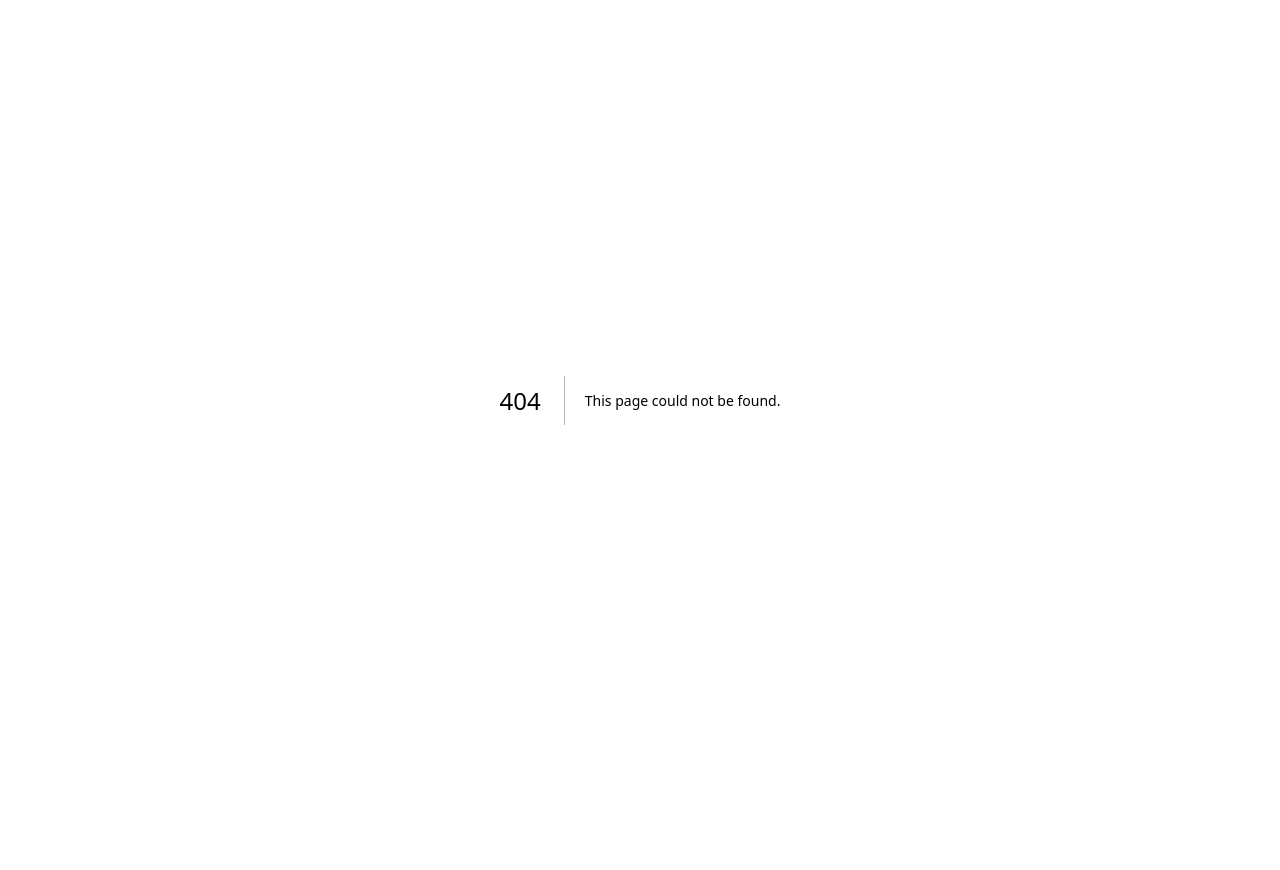
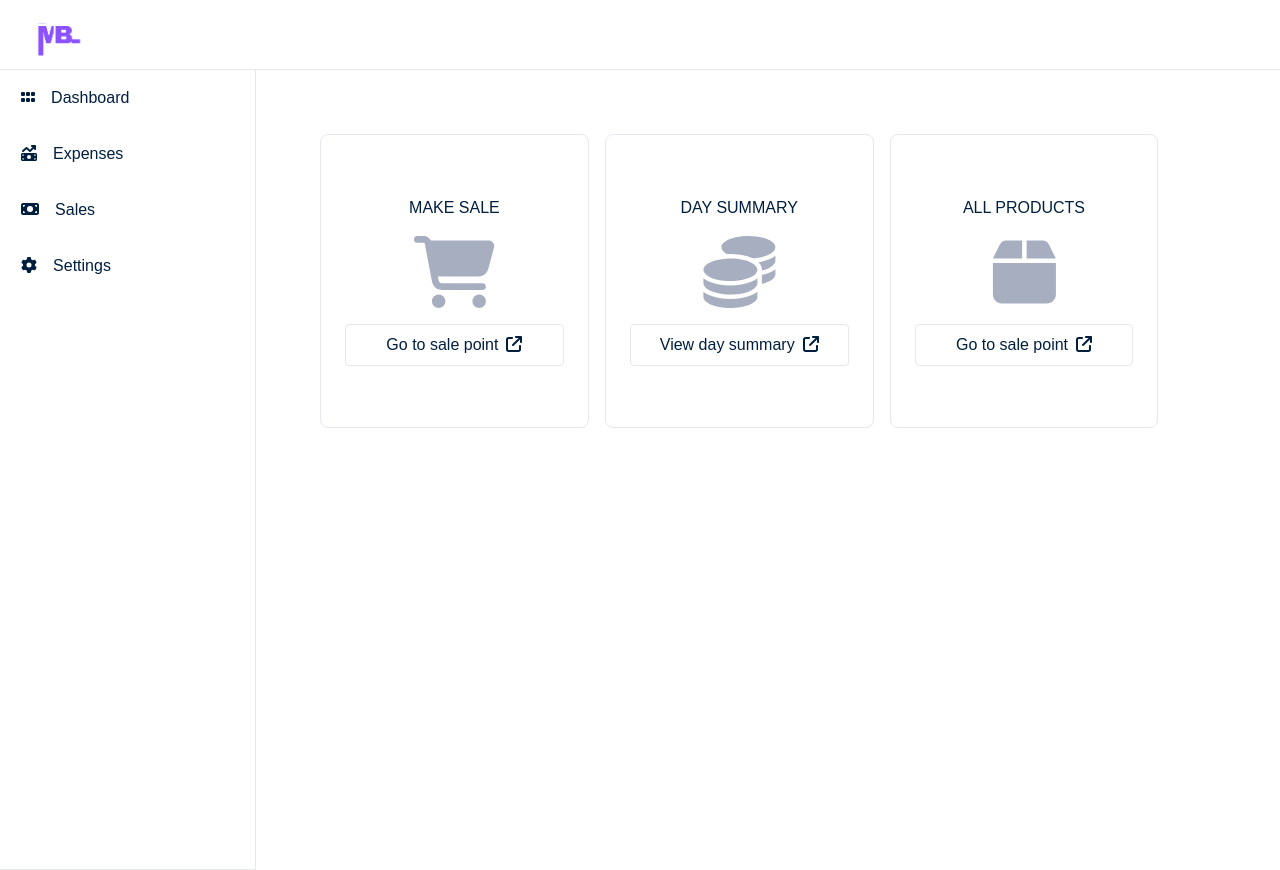
Before and after one commit to CHIGODI/BusinessManager, a Next.js app in the folder mybiz-frontend/: page /dashboard in a window 1280 px wide. Before the commit this address had no page. Before the commit the page ends 800 px from the top, so only its background shows below. Built offline with nearby package versions, Linux system fonts and the light colour scheme.

Commit message:
Make route directories to begin with small letter

```diff
--- a/mybiz-frontend/app/Dashboard/page.js
+++ /dev/null
@@ -1,55 +0,0 @@
-import Link from 'next/link';
-import Image from "next/image";
-import { FontAwesomeIcon } from "@fortawesome/react-fontawesome";
-import { faCartShopping, faGrip, faMoneyBill, faMoneyBillTrendUp, faGear } from "@fortawesome/free-solid-svg-icons";
-
-
-export default function Dashboard(){
-    return(
-        <div className="h-screen">
-            <nav className="relative h-[70px] flex items-center justify-between border-b">
-                <div className='w-[20%] h-full flex items-center pl-[2%]'>
-                    <Image
-                        src="/Images/myBIZ.png"
-                        alt="MyBiz Logo"
-                        width={60}
-                        height={40}
-                    />
-                </div>
-            </nav>
-            <div className="flex flex-row w-full h-screen">
-                <div className="w-[20%] border-r border-b">
-                    <ul className='flex flex-col justify-start'>
-                        <li className='links'>
-                            <Link href="/Home"><FontAwesomeIcon className='text-base mr-4' icon={faGrip} />Dashboard</Link>
-                        </li>
-                        <li className='links'>
-                            <Link href="/Home"><FontAwesomeIcon className='text-base mr-4' icon={faMoneyBillTrendUp} />Expenses</Link>
-                        </li>
-                        <li className='links'>
-                            <Link href="/dashboard"><FontAwesomeIcon className='text-base mr-4' icon={faMoneyBill} />Sales</Link>
-                        </li>
-                        <li className='links'>
-                            <Link href="/dashboard"><FontAwesomeIcon className='text-base mr-4' icon={faGear} />Settings</Link>
-                        </li>
-                    </ul>
-                </div>
-                <main className='w-[80%] pr-[5%] pl-[5%] pt-[5%] flex flex-row flex-wrap gap-4'>
-                    <div className='cards'>
-                        <h5 className="text-text-lg flex justify-between items-center">
-                            SALE POINT
-                        </h5>
-                        <h2 className='text-text-dk text-bold text-xl'>hey</h2>
-                        <p className="text-text-lg text-xs">
-                            Total number of gardens you have
-                        </p>
-                    </div>
-                    <div className='cards'>
-                        <FontAwesomeIcon icon={faCartShopping} />
-                    </div>
-                    <div className='cards'></div>
-                </main>
-            </div>
-        </div>
-    );
-};
--- /dev/null
+++ b/mybiz-frontend/app/dashboard/page.js
@@ -0,0 +1,63 @@
+import Link from 'next/link';
+import Image from "next/image";
+import { FontAwesomeIcon } from "@fortawesome/react-fontawesome";
+import { faCartShopping, faGrip, faMoneyBill, faMoneyBillTrendUp, faGear, faArrowUpRightFromSquare, faCoins, faBox } from "@fortawesome/free-solid-svg-icons";
+
+
+export default function Dashboard(){
+    return(
+        <div className="h-screen box-border">
+            <nav className="relative h-[70px] flex items-center justify-between border-b">
+                <div className='w-[20%] h-full flex items-center pl-[2%]'>
+                    <Image
+                        src="/Images/myBIZ.png"
+                        alt="MyBiz Logo"
+                        width={60}
+                        height={40}
+                    />
+                </div>
+            </nav>
+            <div className="flex flex-row w-full h-screen">
+                <div className="w-[20%] border-r border-b shadow-right-sm">
+                    <ul className='flex flex-col justify-start'>
+                        <li className='links'>
+                            <Link href="/Home"><FontAwesomeIcon className='text-base mr-4 text-[#001F3F]' icon={faGrip} />Dashboard</Link>
+                        </li>
+                        <li className='links'>
+                            <Link href="/Home"><FontAwesomeIcon className='text-base mr-4 text-[#001F3F]' icon={faMoneyBillTrendUp} />Expenses</Link>
+                        </li>
+                        <li className='links'>
+                            <Link href="/dashboard"><FontAwesomeIcon className='text-base mr-4 text-[#001F3F]' icon={faMoneyBill} />Sales</Link>
+                        </li>
+                        <li className='links'>
+                            <Link href="/dashboard"><FontAwesomeIcon className='text-base mr-4 text-[#001F3F]' icon={faGear} />Settings</Link>
+                        </li>
+                    </ul>
+                </div>
+                <main className='w-[80%] pr-[5%] pl-[5%] pt-[5%] flex flex-row flex-wrap gap-4'>
+                    <div className='cards flex flex-col justify-center'>
+                        <h5 className='text-center text-[#001F3F]'>
+                            MAKE SALE
+                        </h5>
+                        <FontAwesomeIcon className='text-7xl mt-4 text-[#A6AEBF]' icon={faCartShopping} />
+                        <button className='border text-[#001F3F] rounded p-2 mt-4 hover:bg-[#F8FAFC]'>Go to sale point<FontAwesomeIcon className='ml-2' icon={faArrowUpRightFromSquare} /></button>
+                    </div>
+                    <div className='cards flex flex-col justify-center'>
+                        <h5 className='text-center text-[#001F3F]'>
+                            DAY SUMMARY
+                        </h5>
+                        <FontAwesomeIcon className='text-7xl mt-4 text-[#A6AEBF]' icon={faCoins} />
+                        <button className='border text-[#001F3F] rounded p-2 mt-4 hover:bg-[#F8FAFC]'>View day summary<FontAwesomeIcon className='ml-2' icon={faArrowUpRightFromSquare} /></button>
+                    </div>
+                    <div className='cards flex flex-col justify-center'>
+                        <h5 className='text-center text-[#001F3F]'>
+                            ALL PRODUCTS
+                        </h5>
+                        <FontAwesomeIcon className='text-7xl mt-4 text-[#A6AEBF]' icon={faBox} />
+                        <button className='border text-[#001F3F] rounded p-2 mt-4 hover:bg-[#FFEB3B]'>Go to sale point<FontAwesomeIcon className='ml-2' icon={faArrowUpRightFromSquare} /></button>
+                    </div>
+                </main>
+            </div>
+        </div>
+    );
+};
--- a/mybiz-frontend/app/page.js
+++ b/mybiz-frontend/app/page.js
@@ -1,4 +1,4 @@
-import LandingPage from '../app/Home/page';
+import LandingPage from './home/page';
 
 export default function Home() {
   return (
```
Also changed, not shown: mybiz-frontend/app/home/page.js (renamed from mybiz-frontend/app/Home/page.js), mybiz-frontend/app/signup/page.js (renamed from mybiz-frontend/app/SignUp/page.js).
